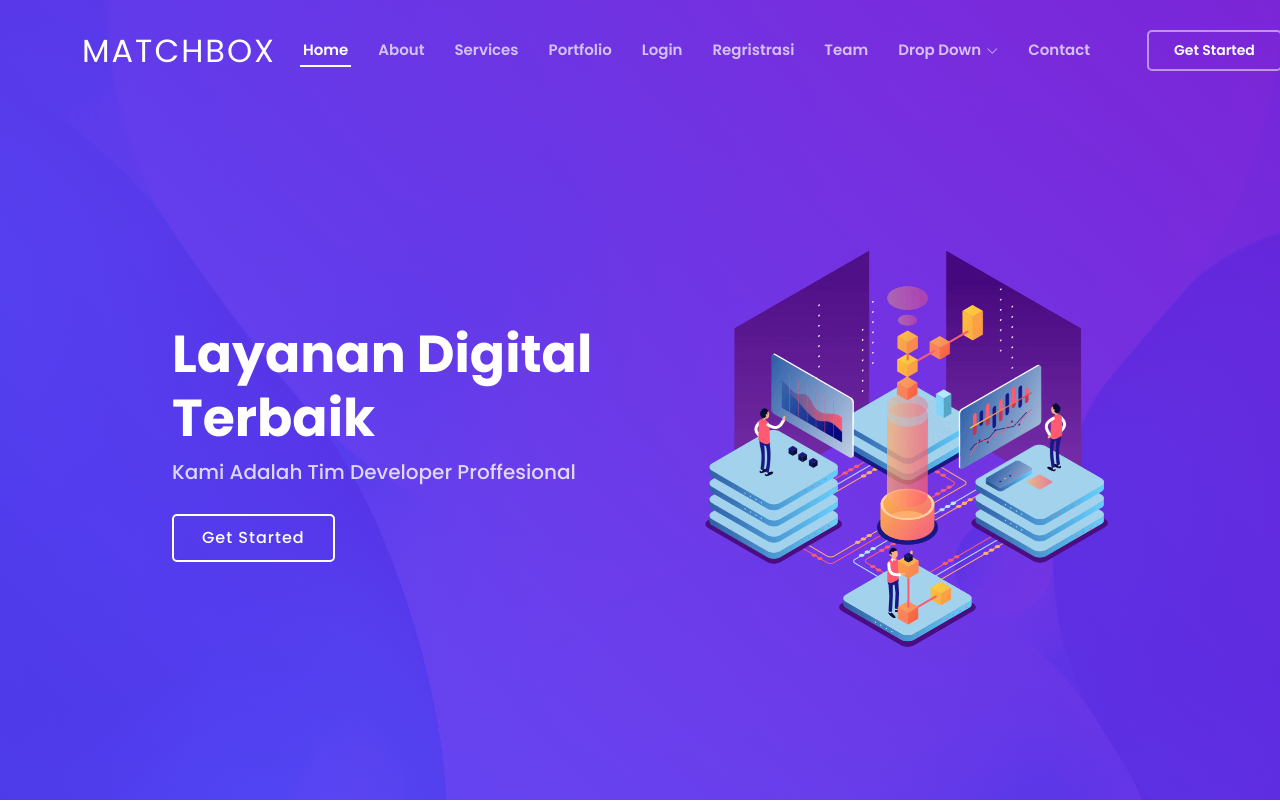
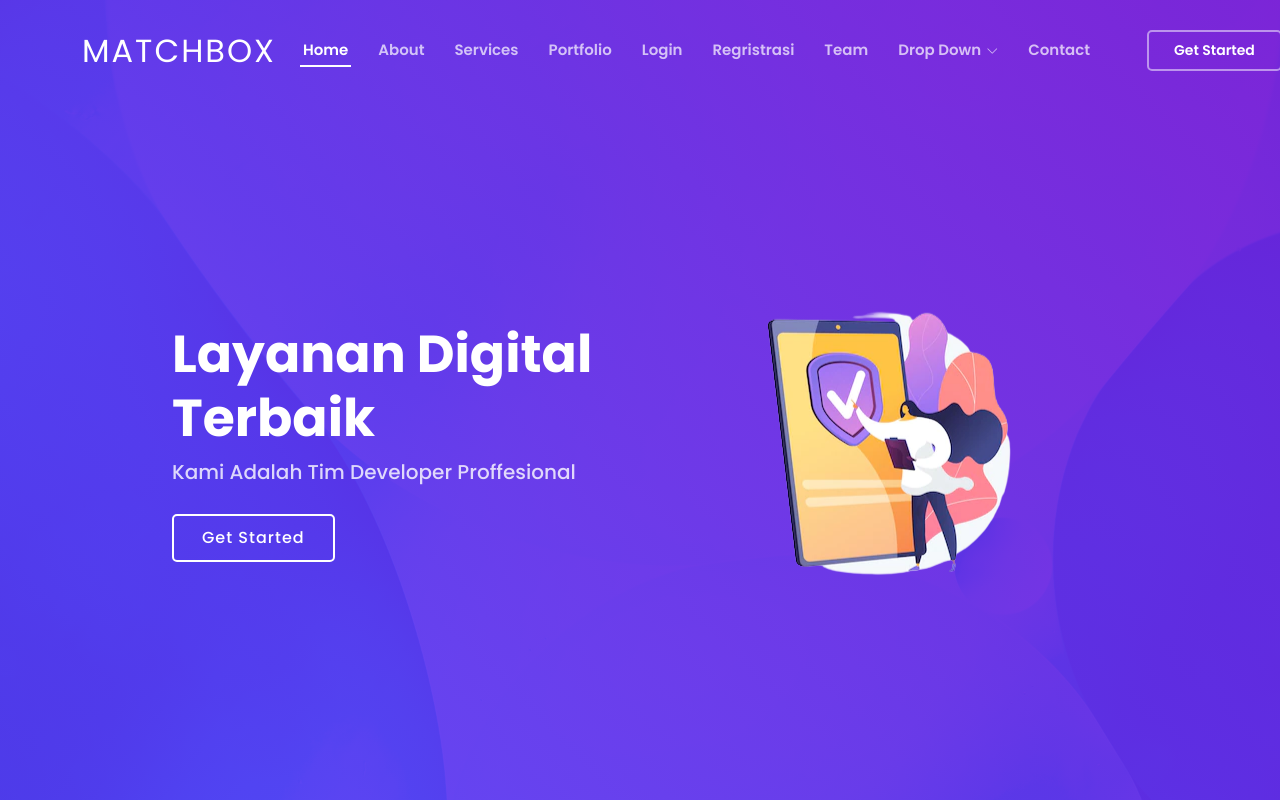
Before and after one commit to MatchBox-ID/website, a plain HTML site: page index.html in a window 1280 px wide. Shown: the top 802 px of the page. Drawn offline with nearby package versions, Linux system fonts and the light colour scheme; files whose address does not match are found by name.

Commit message:
update index.html

```diff
--- a/index.html
+++ b/index.html
@@ -48,6 +48,7 @@
 
       <nav id="navbar" class="navbar">
         <ul>
+
           <li><a class="nav-link scrollto active" href="#hero">Home</a></li>
           <li><a class="nav-link scrollto" href="#about">About</a></li>
           <li><a class="nav-link scrollto" href="#services">Services</a></li>
@@ -92,7 +93,7 @@
           <div><a href="#about" class="btn-get-started scrollto">Get Started</a></div>
         </div>
         <div class="col-xl-4 col-lg-6 order-1 order-lg-2 hero-img" data-aos="zoom-in" data-aos-delay="150">
-          <img src="hero-img.png" class="img-fluid animated" alt="">
+          <img src="home.png" class="img-fluid animated" alt="">
         </div>
       </div>
     </div>
```
